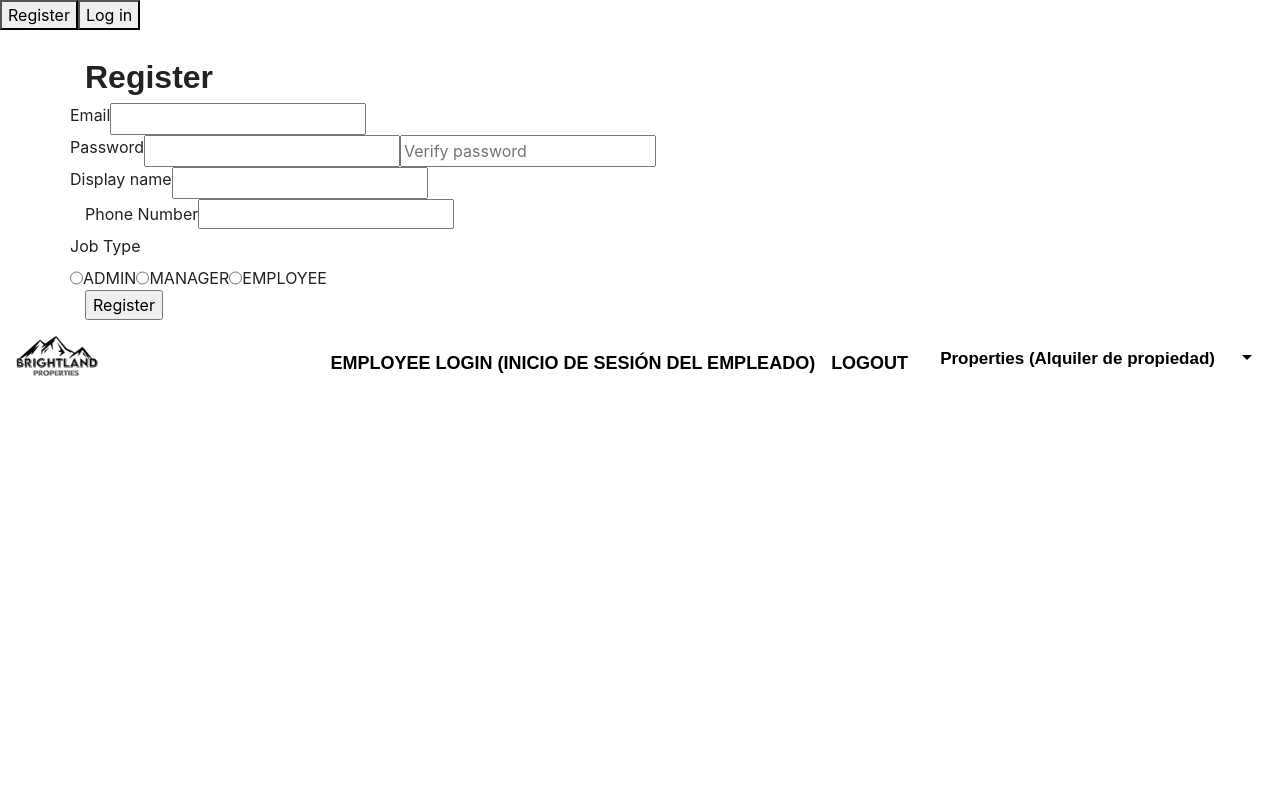
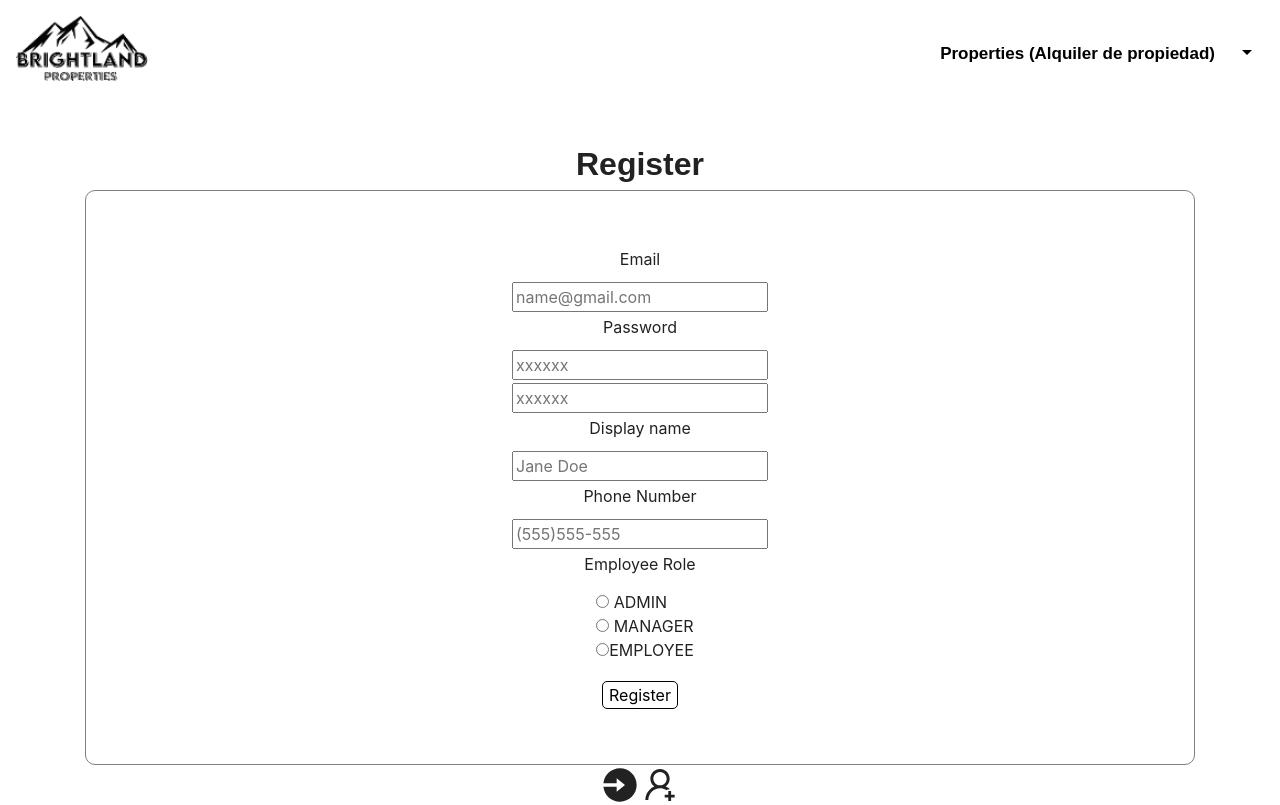
Before and after one commit to taylorhackbart/BrightLand-Properties, a React (Create React App) app in the folder client/: page /register in a window 1280 px wide. Built offline with nearby package versions, Linux system fonts and the light colour scheme; no server answers; a web font is replaced by a local one.

Commit message:
styled the register and login pages moving onto token verification for employee access

```diff
--- a/client/src/App.js
+++ b/client/src/App.js
@@ -13,6 +13,8 @@ import Login from "./components/auth/Login.js";
 import Register from "./components/auth/Register.js";
 import UserContext from "./contexts/UserContext";
 import HomePage from "./pages/Home";
+import Footer from "./components/Footer"
+
 
 function App() {
   const [userData, setUserData] = useState({
@@ -47,19 +49,19 @@ function App() {
   }, []);
 
   return (
+    <>
     <BrowserRouter>
       <UserContext.Provider value={{ userData, setUserData }}>
-        <Header />
-        <div className="container">
+        {/* <Header /> */}
+        {/* <div className="container"> */}
+        <Nav />
           <Switch>
             <Route exact path="/home" component={Home} />
             <Route path="/login" component={Login} />
             <Route path="/register" component={Register} />
           </Switch>
-        </div>
-      </UserContext.Provider>
-      <div>
-        <Nav />
+        {/* </div> */}
+      {/* <div> */}
         <Route exact path="/" component={HomePage} />
         <Route exact path="/Properties/name/:location" component={Properties} />
         <Route exact path="/about" component={About} />
@@ -68,8 +70,12 @@ function App() {
         <Route exact path={"/images/name/:location"} component={NewRental} />
         <Route exact path={"/preview/:id"} component={previewPhotos} />
         <Route exact path="/new" component={Base} />
-      </div>
+      {/* </div> */}
+      <Footer />
+      </UserContext.Provider>
     </BrowserRouter>
+
+</>
   );
 }
 
--- /dev/null
+++ b/client/src/components/Footer/footer.css
@@ -0,0 +1,21 @@
+/* .register-button{
+  display: none;
+} */
+nav.footer-display{
+  position: flex;
+  bottom: 0;
+  display: block;
+  margin: auto;
+}
+.login-button, .register-button, .logout-button{
+  height: 40px;
+  width: 40px;
+  display: inline-block;
+  margin-left: auto;
+  margin-right: auto;
+  cursor: pointer;
+  text-align: center;
+}
+.align-me{
+  text-align: center;
+}
--- /dev/null
+++ b/client/src/components/Footer/index.js
@@ -0,0 +1,13 @@
+import React from "react"
+import AuthOptions from "../auth/AuthOptions";
+import "./footer.css"
+
+function Footer (){
+
+  return(
+    <>
+<AuthOptions />
+    </>
+  )
+}
+export default Footer;
--- a/client/src/components/Nav/Nav.js
+++ b/client/src/components/Nav/Nav.js
@@ -1,21 +1,41 @@
-import React from "react";
+import React  from "react";
 import "./nav.css";
 import logo from "./logo.png";
 import { Dropdown, SplitButton } from "react-bootstrap";
+import { Link } from "react-router-dom";
+import AuthOptions from "../auth/AuthOptions";
 
 function Nav() {
+  // const { userData, setUserData } = useContext(UserContext);
+
+  // const history = useHistory();
+
+  // const register = () => history.push("/register");
+  // const login = () => history.push("/login");
+  // const logout = () => {
+  //   setUserData({
+  //     token: undefined,
+  //     user: undefined,
+  //   });
+  //   localStorage.setItem("auth-token", "");
+  // };
+
+
+
+
   return (
     <nav className="navbar ">
       <a className="navbar-brand" href="/">
         <img className="logo" src={logo}></img>
       </a>
       <div className="nav-bar-buttons">
-        <a className="navbar-brand" href="/login">
+        {/* <a className="navbar-brand" href="/login">
           Employee Login (Inicio de sesión del empleado)
         </a>
         <a className="navbar-brand" href="/logout">
           logout
-        </a>
+        </a> */}
+        {/* <AuthOptions /> */}
         <SplitButton
           className="navbar-dropdown"
           href="/"
--- a/client/src/components/Nav/nav.css
+++ b/client/src/components/Nav/nav.css
@@ -2,8 +2,8 @@ nav{
   margin-bottom: 30px;
 }
 .logo {
-  height:auto;
-  width: auto;
+  height:110%;
+  width: 110%;
 }
 .navbar-brand {
   /* float: right; */
@@ -16,3 +16,6 @@ nav{
   font-size: 17px;
   margin-top: -10px;
 }
+.nav-bar-buttons{
+  display: inline;
+}
--- a/client/src/components/auth/AuthOptions.js
+++ b/client/src/components/auth/AuthOptions.js
@@ -1,6 +1,9 @@
 import React, { useContext } from "react";
 import { useHistory } from "react-router-dom";
 import UserContext from "../../contexts/UserContext";
+import {RiLoginCircleFill} from "react-icons/ri"
+import { AiOutlineUserAdd } from "react-icons/ai"
+import {RiLogoutCircleRLine} from "react-icons/ri"
 
 export default function AuthOptions() {
   const { userData, setUserData } = useContext(UserContext);
@@ -18,13 +21,17 @@ export default function AuthOptions() {
   };
 
   return (
-    <nav className="auth-options">
+    <nav className="auth-options footer-display">
       {userData.user ? (
-        <button onClick={logout}>Log out</button>
+        <div className="align-me">
+        <RiLogoutCircleRLine className="logout-button" onClick={logout}>Log out</RiLogoutCircleRLine>
+        </div>
       ) : (
         <>
-          <button onClick={register}>Register</button>
-          <button onClick={login}>Log in</button>
+        <div className="align-me">
+          <RiLoginCircleFill className="login-button" onClick={login}></RiLoginCircleFill>
+          <AiOutlineUserAdd className="register-button" onClick={register}>Register</AiOutlineUserAdd>
+          </div>
         </>
       )}
     </nav>
--- a/client/src/components/auth/Login.js
+++ b/client/src/components/auth/Login.js
@@ -3,6 +3,7 @@ import { useHistory } from "react-router-dom";
 import UserContext from "../../contexts/UserContext";
 import Axios from "axios";
 import ErrorNotice from "../misc/ErrorNotice";
+import "./style.css"
 
 export default function Login() {
   const [email, setEmail] = useState();
@@ -31,27 +32,35 @@ export default function Login() {
     }
   };
   return (
-    <div className="page">
-      <h2>Log in</h2>
+    <div className="page container">
+      <h2 className="login-title">Log in</h2>
       {error && (
         <ErrorNotice message={error} clearError={() => setError(undefined)} />
       )}
-      <form className="form" onSubmit={submit}>
+      <form className="form login-form" onSubmit={submit}>
+        <div className="row">
         <label htmlFor="login-email">Email</label>
+        </div>
+        <div className="row">
         <input
           id="login-email"
           type="email"
           onChange={(e) => setEmail(e.target.value)}
+          placeholder="name@gmail.com"
         />
-
+</div>
+<div className="row">
         <label htmlFor="login-password">Password</label>
+        </div>
+        <div className="row">
         <input
           id="login-password"
           type="password"
           onChange={(e) => setPassword(e.target.value)}
+          placeholder="xxxxxx"
         />
-
-        <input type="submit" value="Log in" />
+</div>
+        <input className= "login-btn" type="submit" value="Log in" />
       </form>
     </div>
   );
--- a/client/src/components/auth/Register.js
+++ b/client/src/components/auth/Register.js
@@ -3,6 +3,7 @@ import { useHistory } from "react-router-dom";
 import UserContext from "../../contexts/UserContext";
 import Axios from "axios";
 import ErrorNotice from "../misc/ErrorNotice";
+import "./style.css";
 
 export default function Register() {
   const [email, setEmail] = useState();
@@ -20,7 +21,14 @@ export default function Register() {
     e.preventDefault();
 
     try {
-      const newUser = { email, password, passwordCheck, displayName, phoneNumber, jobType };
+      const newUser = {
+        email,
+        password,
+        passwordCheck,
+        displayName,
+        phoneNumber,
+        jobType,
+      };
       await Axios.post("http://localhost:3001/users/register", newUser);
       const loginRes = await Axios.post("http://localhost:3001/users/login", {
         email,
@@ -30,85 +38,113 @@ export default function Register() {
         token: loginRes.data.token,
         user: loginRes.data.user,
       });
-      console.log(loginRes)
+      console.log(loginRes);
       localStorage.setItem("auth-token", loginRes.data.token);
       history.push("/");
     } catch (err) {
       err.response.data.msg && setError(err.response.data.msg);
-      console.log(err)
+      console.log(err);
     }
   };
 
   return (
-    <div className="page">
-      <h2>Register</h2>
+    <div className="page container">
+      <h2 className="register-title">Register</h2>
       {error && (
         <ErrorNotice message={error} clearError={() => setError(undefined)} />
       )}
-      <form className="form" onSubmit={submit}>
+      <form className="form register-form" onSubmit={submit}>
         <div className="row">
           <label htmlFor="register-email">Email</label>
+        </div>
+        <div className="row">
           <input
             id="register-email"
             type="email"
             onChange={(e) => setEmail(e.target.value)}
+            placeholder="name@gmail.com"
           />
         </div>
+
         <div className="row">
           <label htmlFor="register-password">Password</label>
+        </div>
+        <div className="row">
           <input
             id="register-password"
             type="password"
             onChange={(e) => setPassword(e.target.value)}
+            placeholder="xxxxxx"
           />
+        </div>
 
+        <div className="row">
           <input
             type="password"
-          placeholder="Verify password"
+            placeholder="xxxxxx"
             onChange={(e) => setPasswordCheck(e.target.value)}
           />
         </div>
         <div className="row">
-
-
           <label htmlFor="register-display-name">Display name</label>
+        </div>
+        <div className="row">
           <input
             id="register-display-name"
             type="text"
             onChange={(e) => setDisplayName(e.target.value)}
+            placeholder="Jane Doe"
           />
         </div>
+        <div className="row">
           <label htmlFor="register-phone-number">Phone Number</label>
+        </div>
+        <div className="row">
           <input
             id="register-phone-number"
             type="text"
             onChange={(e) => setPhoneNumber(e.target.value)}
+            placeholder="(555)555-555"
           />
-        <div className="row" >
-
-        <label htmlFor="register-job-type">Job Type</label>
         </div>
         <div className="row">
+          <div className="row">
+            <label htmlFor="register-job-type">Employee Role</label>
+          </div>
+        </div>
+        <div className="row">
+          <ul>
+            <li>
               <input
                 id="register-job-admin"
                 type="radio"
                 onChange={(e) => setJobType(e.target.value)}
                 value="admin"
-        /> ADMIN
+              />{" "}
+              ADMIN
+            </li>
+            <li>
               <input
                 id="register-job-manager"
                 type="radio"
                 onChange={(e) => setJobType(e.target.value)}
                 value="manager"
-        /> MANAGER
+              />{" "}
+              MANAGER
+            </li>
+            <li>
               <input
                 id="register-job-employee"
                 type="radio"
                 onChange={(e) => setJobType(e.target.value)}
                 value="employee"
-        /> EMPLOYEE
+                />
+                EMPLOYEE
+            </li>
+          </ul>
         </div>
-        <input type="submit" value="Register" />
+
+        <input className="register-btn" type="submit" value="Register" />
       </form>
     </div>
   );
--- /dev/null
+++ b/client/src/components/auth/style.css
@@ -0,0 +1,29 @@
+form.register-form, form.login-form{
+  border: 1px solid grey;
+  padding: 5%;
+  border-radius: 10px;
+}
+h2.register-title, h2.login-title{
+  text-align: center;
+}
+.row{
+  justify-content: center;
+  margin-bottom: 3px;
+}
+ul{
+  list-style-type: none;
+}
+.register-btn, .login-btn{
+  display: block;
+  margin: auto;
+  border-radius: 5px;
+  background-color: white;
+  border: 1px solid black;
+  cursor: pointer;
+}
+.login-btn{
+  margin-top: 12px;
+}
+li{
+  margin-left: -30px;
+}
```
Also changed, not shown: client/src/components/LoginBtn/index.js (deleted, +0 -16 lines), client/src/components/Nav/logo.png, 1 other file (tests, documents, lock files or other folders). Lines whose indentation alone changed are shown as unchanged.
